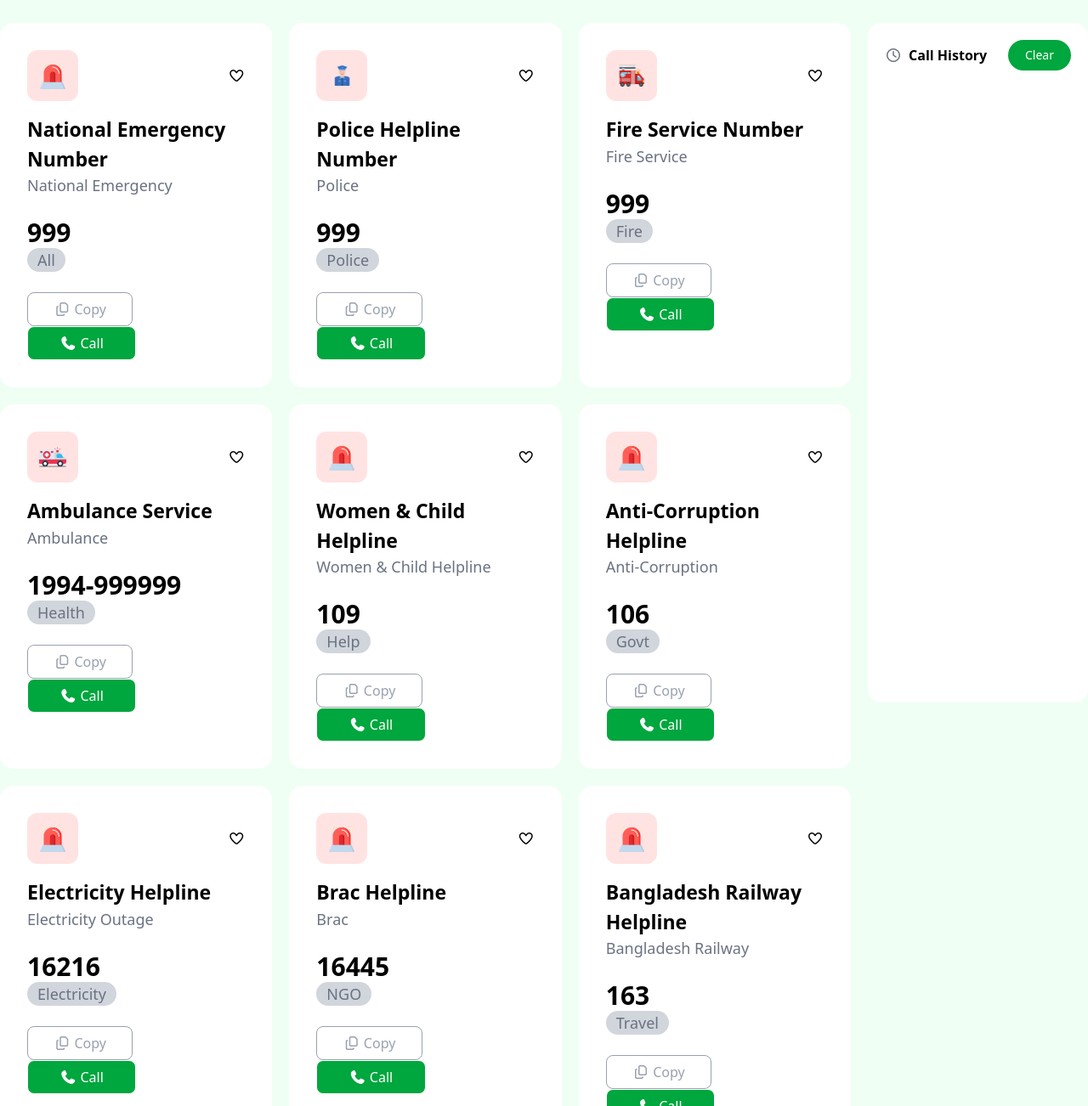
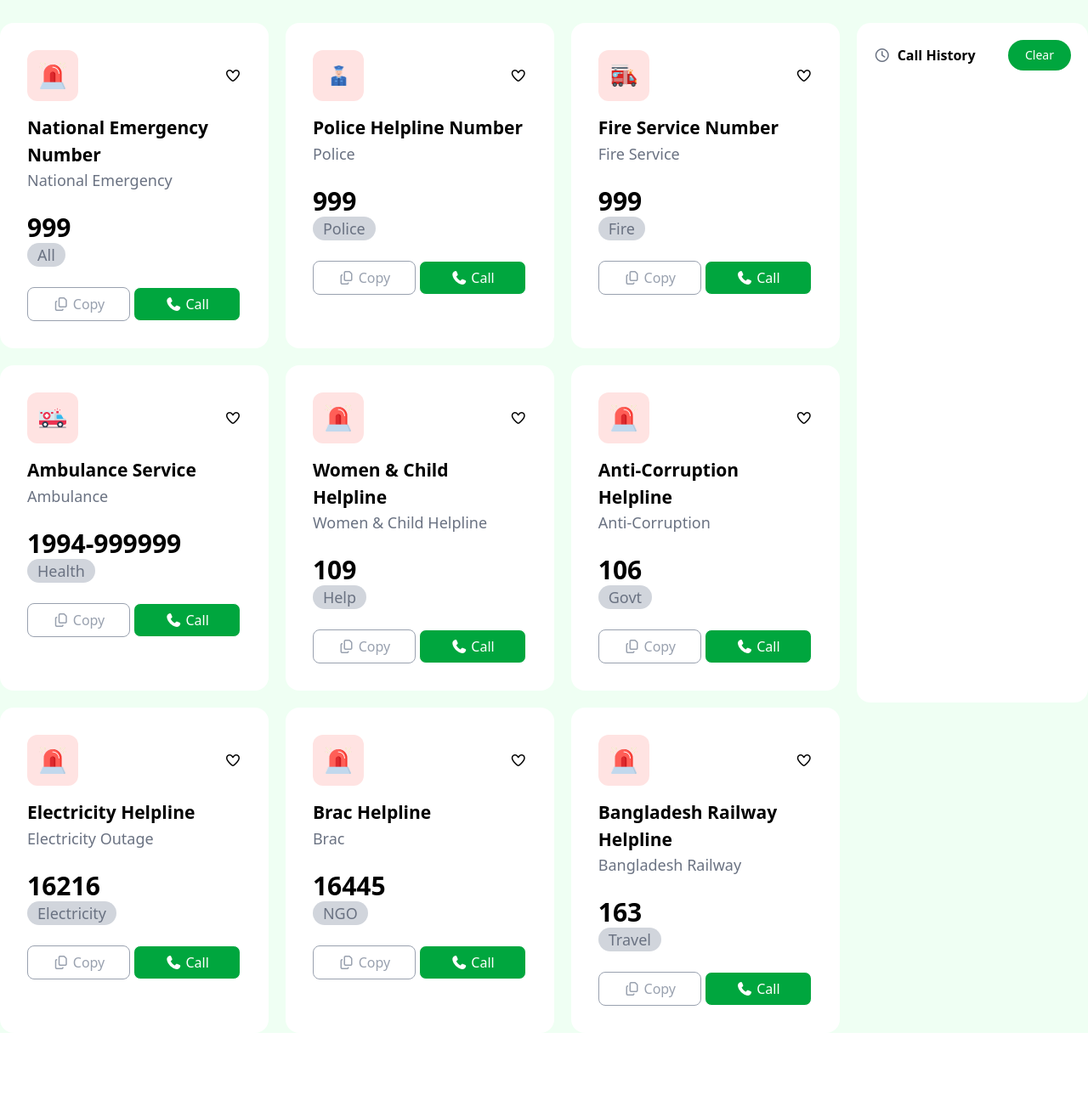
Before and after one commit to prinsahmed/Assignment-5, a plain HTML site: page index.html in a window 1280 px wide. Shown: the part 380-1682 px from the top of the page at 85% size. After the commit the page ends 1596 px from the top, so only its background shows below. Drawn offline with nearby package versions, Linux system fonts and the light colour scheme.

Commit message:
clean responsive

```diff
--- a/index.html
+++ b/index.html
@@ -42,12 +42,12 @@
                             <div class="bg-[#FFE3E2] w-[60px] h-[60px] rounded-xl flex justify-center items-center"><img class=" cursor-pointer w-8 h-8" src="assets/emergency.png" alt="emergency logo"></div>
                             <span><i class="fa-regular fa-heart grayscale-100 cursor-pointer"></i></span>
                         </div>
-                        <h2 class="font-bold text-[23px] mt-4">National Emergency Number</h2>
+                        <h2 class="font-bold text-[21px] mt-4">National Emergency Number</h2>
                         <h3 class="text-lg font-normal text-gray-500">National Emergency</h3>
                         <h2 class="font-bold text-3xl mt-6">999</h2>
                          <h4 class="text-lg font-normal bg-gray-300 inline-block text-gray-500 px-3 text-center rounded-2xl mb-6 cursor-pointer">All</h4>
                         <div>
-                            <button class="border-1 w-[48.5%] h-10 rounded-lg text-gray-400">
+                            <button class="border-1 w-[48%] h-10 rounded-lg text-gray-400">
                                 <span><i class="fa-regular fa-copy "></i></span> Copy
                             </button>
                             <button class="border-1 bg-[#00a63e] w-[50%] h-10 rounded-lg text-white">
@@ -62,12 +62,12 @@
                             <div class="bg-[#FFE3E2] w-[60px] h-[60px] rounded-xl flex justify-center items-center"><img class=" cursor-pointer w-8 h-8" src="assets/police.png" alt="emergency logo"></div>
                             <span><i class="fa-regular fa-heart grayscale-100 cursor-pointer"></i></span>
                         </div>
-                        <h2 class="font-bold text-[23px] mt-4">Police Helpline Number</h2>
+                        <h2 class="font-bold text-[21px] mt-4">Police Helpline Number</h2>
                         <h3 class="text-lg font-normal text-gray-500">Police</h3>
                         <h2 class="font-bold text-3xl mt-6">999</h2>
                         <h4 class="text-lg font-normal bg-gray-300 text-gray-500 text-center rounded-2xl mb-6 cursor-pointer  px-3 inline-block">Police</h4>
                         <div>
-                            <button class=" btn border-1 w-[48.5%] h-10 rounded-lg text-gray-400">
+                            <button class=" btn border-1 w-[48%] h-10 rounded-lg text-gray-400">
                                 <span><i class="fa-regular fa-copy "></i></span> Copy
                             </button>
                             <button class=" btn border-1 bg-[#00a63e] w-[50%] h-10 rounded-lg text-white">
@@ -82,12 +82,12 @@
                             <div class="bg-[#FFE3E2] w-[60px] h-[60px] rounded-xl flex justify-center items-center"><img class=" cursor-pointer w-8 h-8" src="assets/fire-service.png" alt="emergency logo"></div>
                             <span><i class="fa-regular fa-heart grayscale-100 cursor-pointer"></i></span>
                         </div>
-                        <h2 class="font-bold text-[23px] mt-4">Fire Service Number</h2>
+                        <h2 class="font-bold text-[21px] mt-4">Fire Service Number</h2>
                         <h3 class="text-lg font-normal text-gray-500">Fire Service</h3>
                         <h2 class="font-bold text-3xl mt-6">999</h2>
                         <h4 class="text-lg font-normal bg-gray-300 text-gray-500  px-3 text-center rounded-2xl mb-6 cursor-pointer inline-block">Fire</h4>
                         <div>
-                            <button class=" btn border-1 w-[48.5%] h-10 rounded-lg text-gray-400">
+                            <button class=" btn border-1 w-[48%] h-10 rounded-lg text-gray-400">
                                 <span><i class="fa-regular fa-copy "></i></span> Copy
                             </button>
                             <button class=" btn border-1 bg-[#00a63e] w-[50%] h-10 rounded-lg text-white">
@@ -102,12 +102,12 @@
                             <div class="bg-[#FFE3E2] w-[60px] h-[60px] rounded-xl flex justify-center items-center"><img class=" cursor-pointer w-8 h-8" src="assets/ambulance.png" alt="emergency logo"></div>
                             <span><i class="fa-regular fa-heart grayscale-100 cursor-pointer"></i></span>
                         </div>
-                        <h2 class="font-bold text-[23px] mt-4">Ambulance Service</h2>
+                        <h2 class="font-bold text-[21px] mt-4">Ambulance Service</h2>
                         <h3 class="text-lg font-normal text-gray-500">Ambulance</h3>
                         <h2 class="font-bold text-3xl mt-6">1994-999999</h2>
                         <h4 class="text-lg font-normal bg-gray-300 text-gray-500  px-3 text-center rounded-2xl mb-6 cursor-pointer inline-block">Health</h4>
                         <div>
-                            <button class=" btn border-1 w-[48.5%] h-10 rounded-lg text-gray-400">
+                            <button class=" btn border-1 w-[48%] h-10 rounded-lg text-gray-400">
                                 <span><i class="fa-regular fa-copy "></i></span> Copy
                             </button>
                             <button class=" btn border-1 bg-[#00a63e] w-[50%] h-10 rounded-lg text-white">
@@ -122,12 +122,12 @@
                             <div class="bg-[#FFE3E2] w-[60px] h-[60px] rounded-xl flex justify-center items-center"><img class=" cursor-pointer w-8 h-8" src="assets/emergency.png" alt="emergency logo"></div>
                             <span><i class="fa-regular fa-heart grayscale-100 cursor-pointer"></i></span>
                         </div>
-                        <h2 class="font-bold text-[23px] mt-4">Women & Child Helpline</h2>
+                        <h2 class="font-bold text-[21px] mt-4">Women & Child Helpline</h2>
                         <h3 class="text-lg font-normal text-gray-500">Women & Child Helpline</h3>
                         <h2 class="font-bold text-3xl mt-6">109</h2>
                         <h4 class="text-lg font-normal bg-gray-300 text-gray-500  px-3 text-center rounded-2xl mb-6 cursor-pointer inline-block">Help</h4>
                         <div>
-                            <button class=" btn border-1 w-[48.5%] h-10 rounded-lg text-gray-400">
+                            <button class=" btn border-1 w-[48%] h-10 rounded-lg text-gray-400">
                                 <span><i class="fa-regular fa-copy "></i></span> Copy
                             </button>
                             <button class=" btn border-1 bg-[#00a63e] w-[50%] h-10 rounded-lg text-white">
@@ -142,12 +142,12 @@
                             <div class="bg-[#FFE3E2] w-[60px] h-[60px] rounded-xl flex justify-center items-center"><img class=" cursor-pointer w-8 h-8" src="assets/emergency.png" alt="emergency logo"></div>
                             <span><i class="fa-regular fa-heart grayscale-100 cursor-pointer"></i></span>
                         </div>
-                        <h2 class="font-bold text-[23px] mt-4">Anti-Corruption Helpline</h2>
+                        <h2 class="font-bold text-[21px] mt-4">Anti-Corruption Helpline</h2>
                         <h3 class="text-lg font-normal text-gray-500">Anti-Corruption</h3>
                         <h2 class="font-bold text-3xl mt-6">106</h2>
                         <h4 class="text-lg font-normal bg-gray-300 text-gray-500  px-3 text-center rounded-2xl mb-6 cursor-pointer inline-block">Govt</h4>
                         <div>
-                            <button class=" btn border-1 w-[48.5%] h-10 rounded-lg text-gray-400">
+                            <button class=" btn border-1 w-[48%] h-10 rounded-lg text-gray-400">
                                 <span><i class="fa-regular fa-copy "></i></span> Copy
                             </button>
                             <button class=" btn border-1 bg-[#00a63e] w-[50%] h-10 rounded-lg text-white">
@@ -162,12 +162,12 @@
                             <div class="bg-[#FFE3E2] w-[60px] h-[60px] rounded-xl flex justify-center items-center"><img class=" cursor-pointer w-8 h-8" src="assets/emergency.png" alt="emergency logo"></div>
                             <span><i class="fa-regular fa-heart grayscale-100 cursor-pointer"></i></span>
                         </div>
-                        <h2 class="font-bold text-[23px] mt-4">Electricity Helpline</h2>
+                        <h2 class="font-bold text-[21px] mt-4">Electricity Helpline</h2>
                         <h3 class="text-lg font-normal text-gray-500">Electricity Outage</h3>
                         <h2 class="font-bold text-3xl mt-6">16216</h2>
                         <h4 class="text-lg font-normal bg-gray-300 text-gray-500  px-3 text-center rounded-2xl mb-6 cursor-pointer inline-block">Electricity</h4>
                         <div>
-                            <button class=" btn border-1 w-[48.5%] h-10 rounded-lg text-gray-400">
+                            <button class=" btn border-1 w-[48%] h-10 rounded-lg text-gray-400">
                                 <span><i class="fa-regular fa-copy "></i></span> Copy
                             </button>
                             <button class=" btn border-1 bg-[#00a63e] w-[50%] h-10 rounded-lg text-white">
@@ -182,12 +182,12 @@
                             <div class="bg-[#FFE3E2] w-[60px] h-[60px] rounded-xl flex justify-center items-center"><img class=" cursor-pointer w-8 h-8" src="assets/emergency.png" alt="emergency logo"></div>
                             <span><i class="fa-regular fa-heart grayscale-100 cursor-pointer"></i></span>
                         </div>
-                        <h2 class="font-bold text-[23px] mt-4">Brac Helpline</h2>
+                        <h2 class="font-bold text-[21px] mt-4">Brac Helpline</h2>
                         <h3 class="text-lg font-normal text-gray-500">Brac</h3>
                         <h2 class="font-bold text-3xl mt-6">16445</h2>
                         <h4 class="text-lg font-normal bg-gray-300 text-gray-500  px-3 text-center rounded-2xl mb-6 cursor-pointer inline-block">NGO</h4>
                         <div>
-                            <button class=" btn border-1 w-[48.5%] h-10 rounded-lg text-gray-400">
+                            <button class=" btn border-1 w-[48%] h-10 rounded-lg text-gray-400">
                                 <span><i class="fa-regular fa-copy "></i></span> Copy
                             </button>
                             <button class=" btn border-1 bg-[#00a63e] w-[50%] h-10 rounded-lg text-white">
@@ -202,12 +202,12 @@
                             <div class="bg-[#FFE3E2] w-[60px] h-[60px] rounded-xl flex justify-center items-center"><img class=" cursor-pointer w-8 h-8" src="assets/emergency.png" alt="emergency logo"></div>
                             <span><i class="fa-regular fa-heart grayscale-100 cursor-pointer"></i></span>
                         </div>
-                        <h2 class="font-bold text-[23px] mt-4">Bangladesh Railway Helpline</h2>
+                        <h2 class="font-bold text-[21px] mt-4">Bangladesh Railway Helpline</h2>
                         <h3 class="text-lg font-normal text-gray-500">Bangladesh Railway</h3>
                         <h2 class="font-bold text-3xl mt-6">163</h2>
                         <h4 class="text-lg font-normal bg-gray-300 text-gray-500  px-3 text-center rounded-2xl mb-6 cursor-pointer inline-block">Travel</h4>
                         <div>
-                            <button class=" btn border-1 w-[48.5%] h-10 rounded-lg text-gray-400">
+                            <button class=" btn border-1 w-[48%] h-10 rounded-lg text-gray-400">
                                 <span><i class="fa-regular fa-copy "></i></span> Copy
                             </button>
                             <button class=" btn border-1 bg-[#00a63e] w-[50%] h-10 rounded-lg text-white">
```
